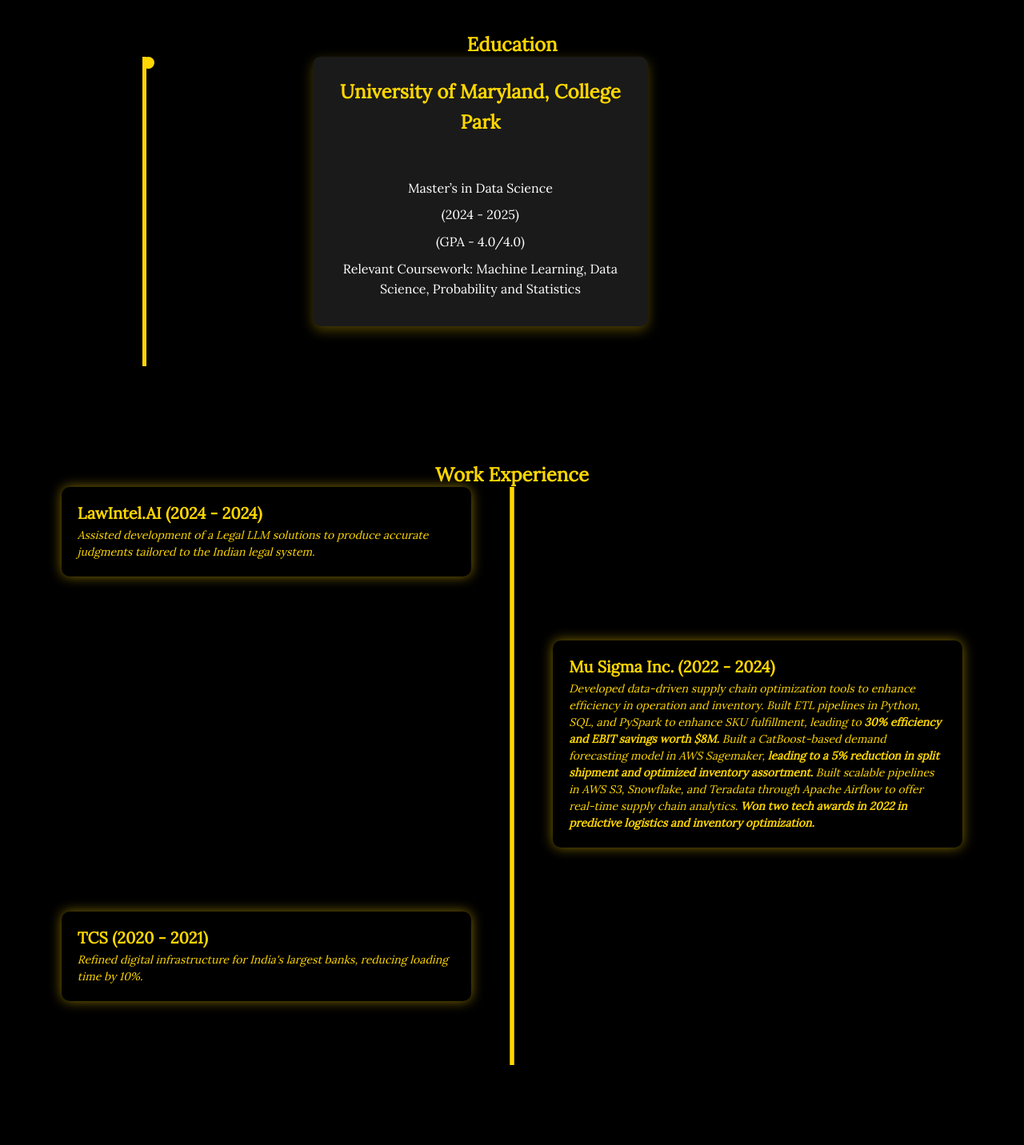
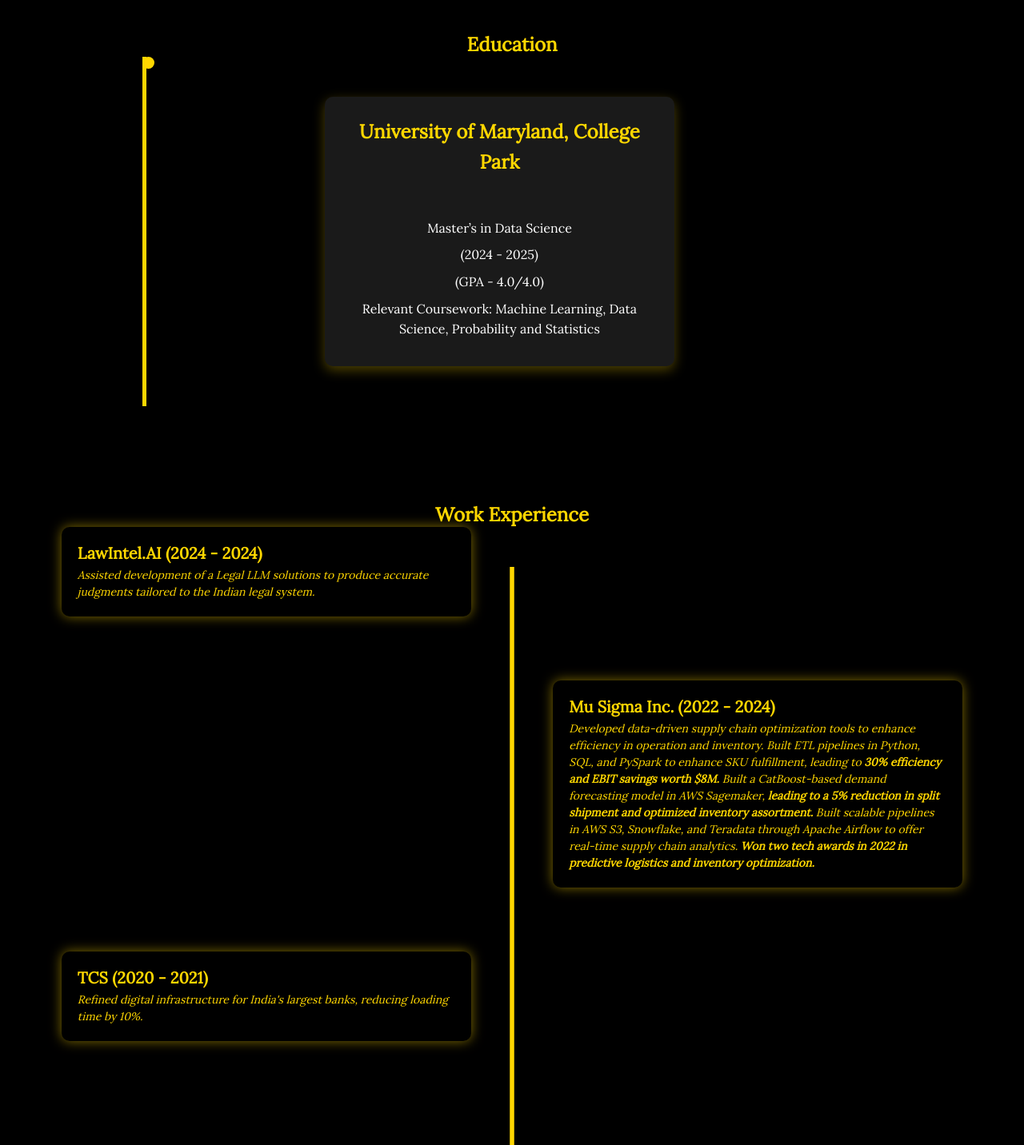
Before and after one commit to aver81/.website, a plain HTML site: page index.html in a window 1280 px wide. Shown: the part 820-2252 px from the top of the page at 80% size. Drawn offline with Linux system fonts and the light colour scheme.

Commit message:
Update style.css

```diff
--- a/style.css
+++ b/style.css
@@ -160,6 +160,7 @@
     top: 5;
     width: 5px;
     height: 100%;
+    margin-top: 50px;
     background-color: gold;
     transform: translateX(-50%);
     z-index: 1;
@@ -384,7 +385,8 @@
     box-shadow: 0px 5px 15px rgba(255, 215, 0, 0.3);
     text-align: center;
     margin-bottom: 50px;
-    margin-left: 50px;
+    margin-top: 50px;
+    margin-left: 80px;
     position: relative;
     transition: transform 0.3s ease-in-out;
     line-height: 1.6; /* Improves spacing between lines */
```
